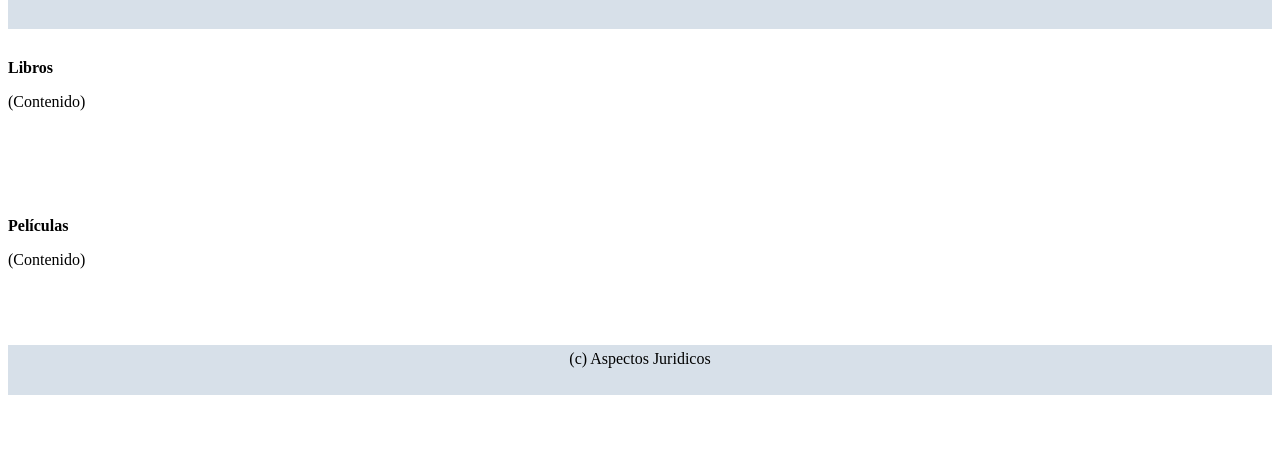
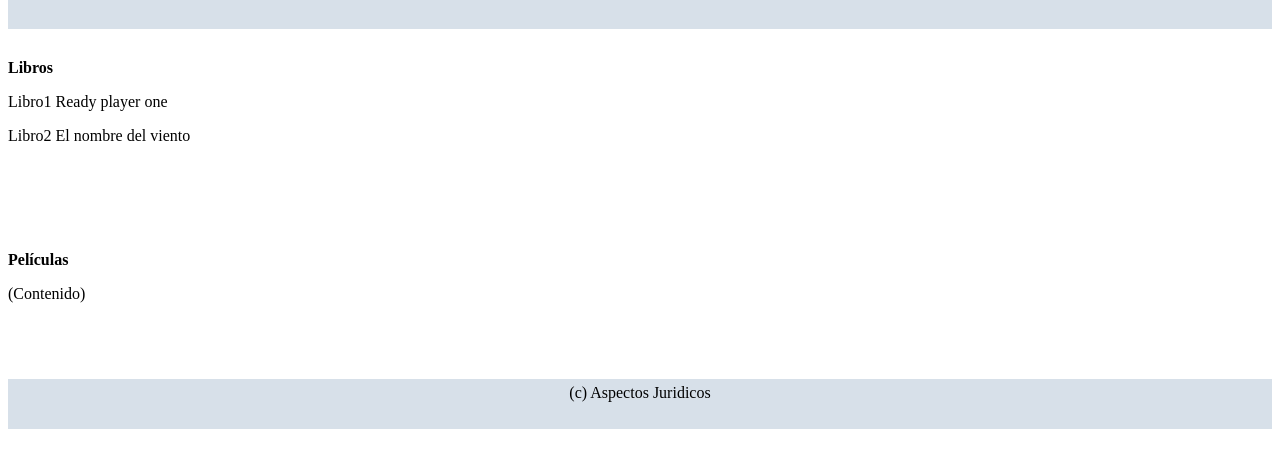
Before and after one commit to anthonywillismunoz/GrupoTarde4TrabajoGIT, a plain HTML site: page index.html in a window 1280 px wide. Shown: the part 79-546 px from the top of the page. Drawn offline with Linux system fonts and the light colour scheme.

Commit message:
update books

```diff
--- a/index.html
+++ b/index.html
@@ -14,7 +14,8 @@
  <!-- Contenido -->
  <section>
 <b>Libros</b>
- <p>(Contenido)</p>
+ <p>Libro1 Ready player one</p>
+ <p>Libro2 El nombre del viento</p>
 </section>
  <section>
 <b>Películas</b>
```
